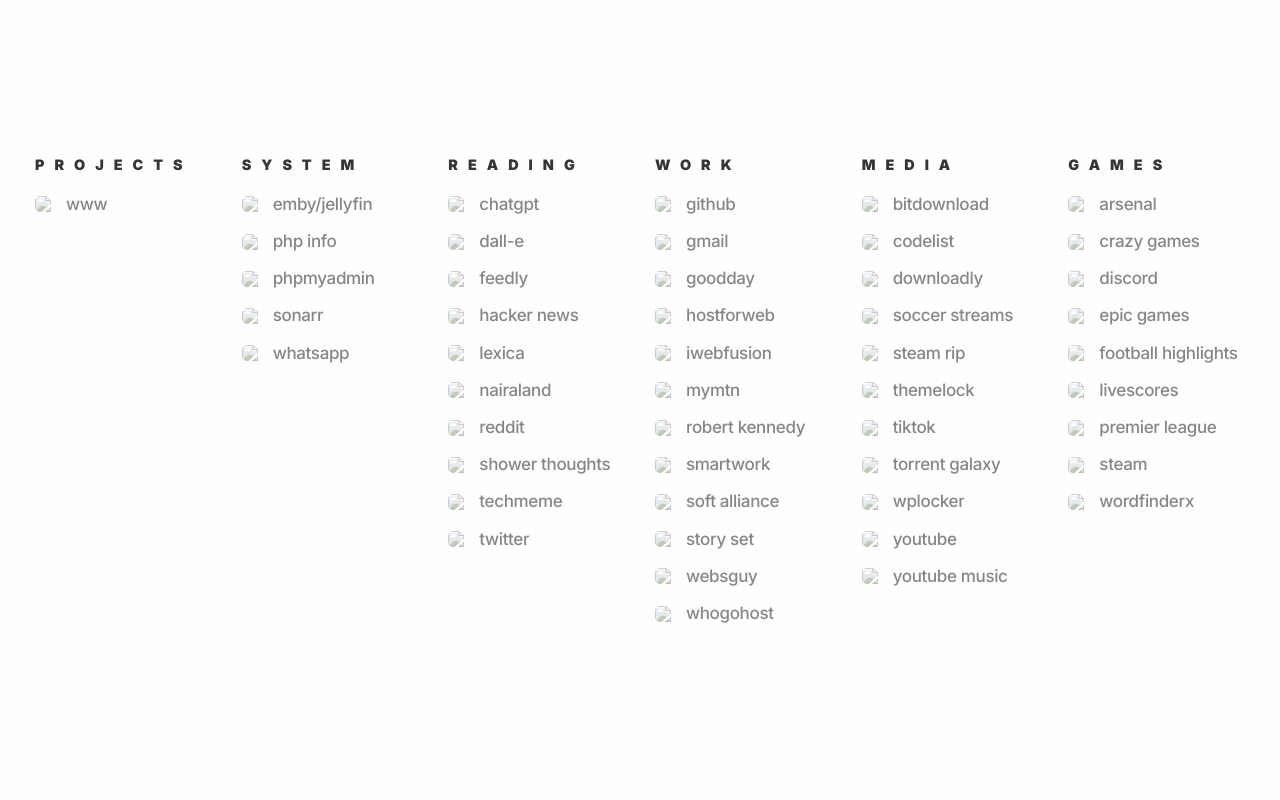
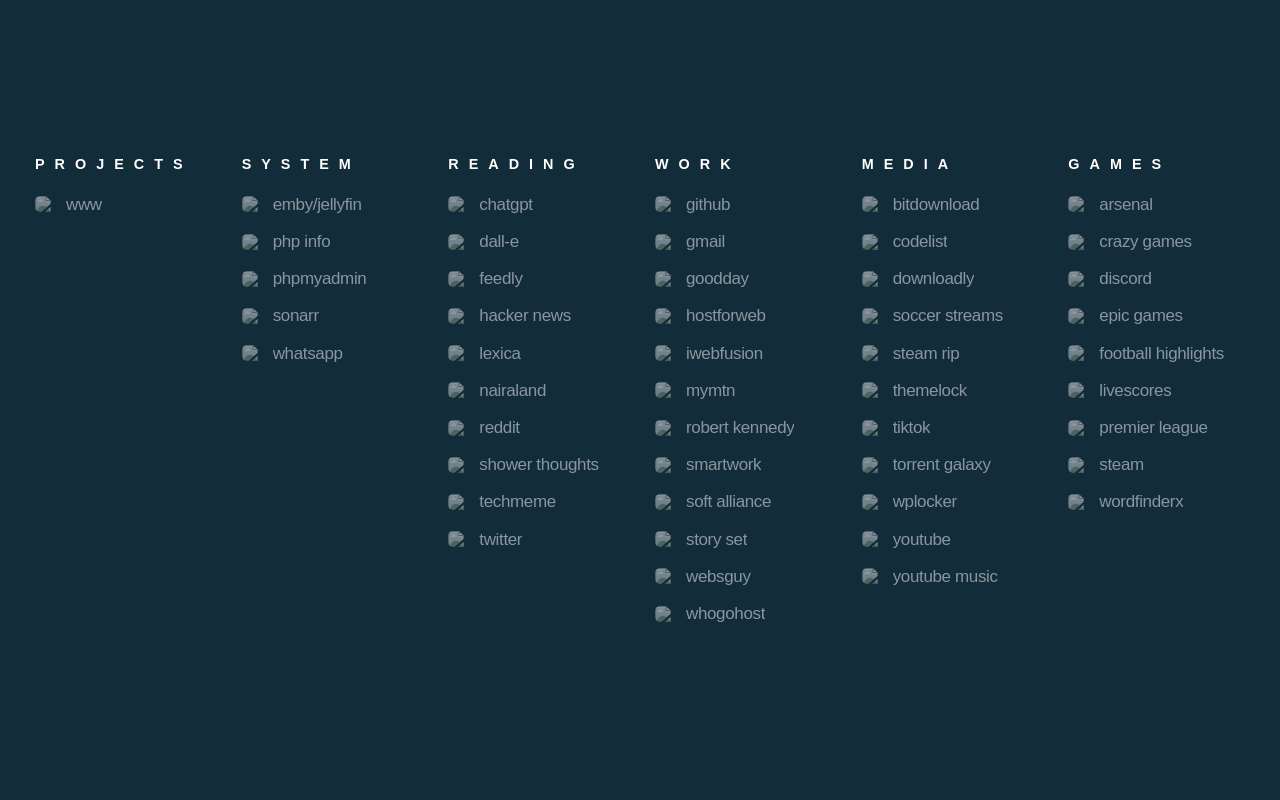
Before and after one commit to streetlife/start, a PHP site: page / in a window 1280 px wide. Run offline with PHP 8.4, Linux system fonts and the light colour scheme; some libraries are stand-ins or nearby versions.

Commit message:
Change to black theme

```diff
--- a/index.php
+++ b/index.php
@@ -144,30 +144,9 @@
 
 <style>
 /* Variables */
-:root {
-    /* Margins */
-    --padding: 20px;
-    --large-padding: 10vh;
-    --foundation: 0.625rem;
-
-    /* Fonts */
-    --font-family: "Inter", sans-serif;
-    --normal: 500;
-    --bold: 900;
-
-    /* Colors */
-    --white: #fff;
-    --black: #11110e;
-    --gray: #0d0d0d;
-    --grey: #353535;
-
-    /* Animation */
-    --animation: all 0.3s ease-in-out;
-    --animation-long: all 0.6s ease-in-out;
-}
 
 body {
-    background-color: --white;
+    background-color: #122c3a;
     font-size: 17px;
 }
 
@@ -201,22 +180,22 @@
 h4,
 h5,
 h6 {
-    font-family: var(--font-family);
+    font-family: sans-serif;
 }
 
 p {
-    font-weight: var(--normal);
-    color: var(--black);
+    font-weight: 500;
+    color: #fff;
 }
 
 a {
-    color: var(--black);
+    color: #ffffff;
     opacity: 0.5;
 }
 
 a:hover,
 a:focus {
-    color: var(--gray);
+    color: #ffffff;
     opacity: 1;
 }
 
@@ -312,12 +291,12 @@
 }
 
 .container__list--title {
-    font-family: var(--font-family);
+    font-family: sans-serif;
     text-transform: uppercase;
     letter-spacing: 10px;
     font-size: 0.9rem;
-    font-weight: var(--bold);
-    color: var(--grey);
+    font-weight: bold;
+    color: #ffffff;
     padding: 10px 10px 10px 0;
 }
 
```
Also changed, not shown: other parts of index.php (+9 -37 lines).
